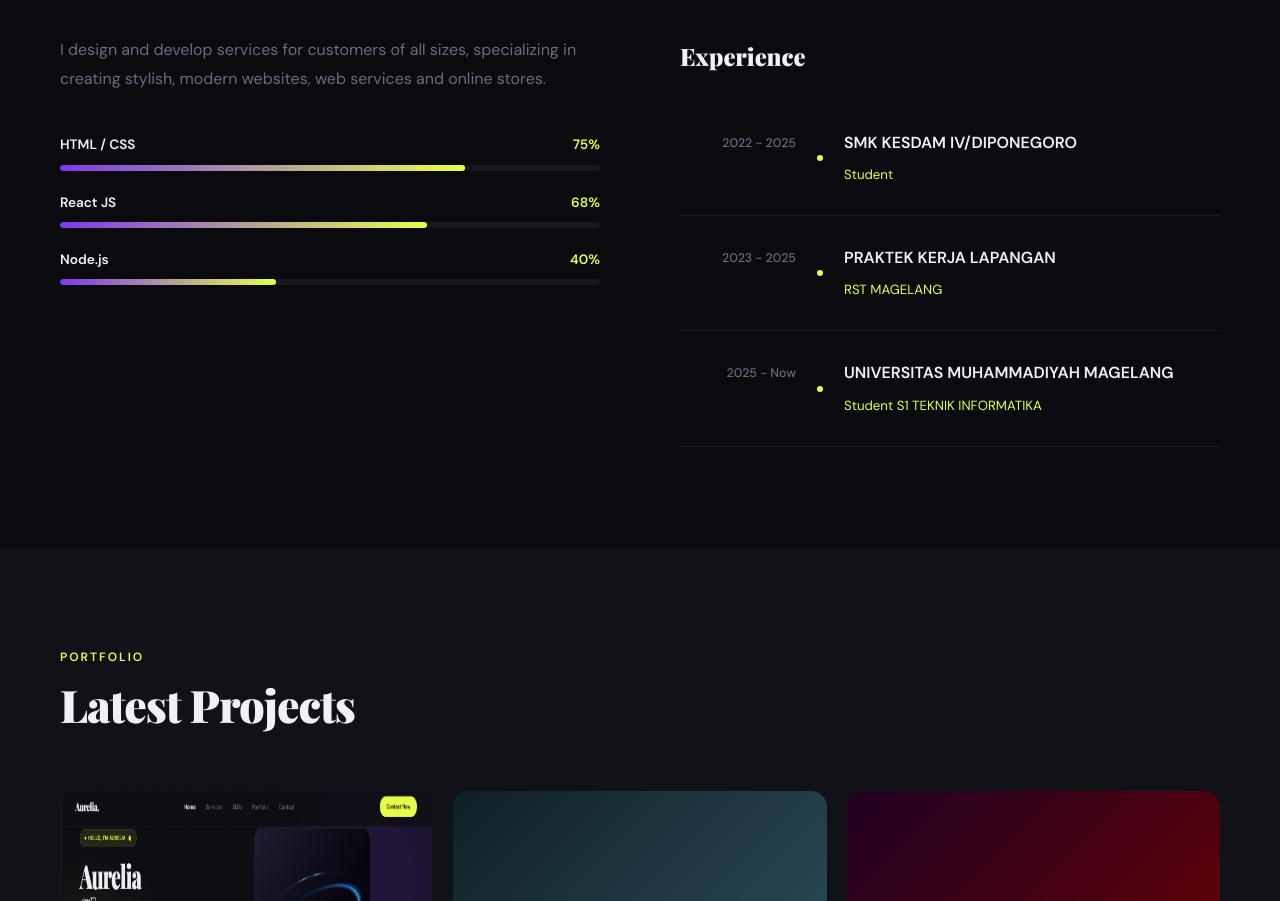
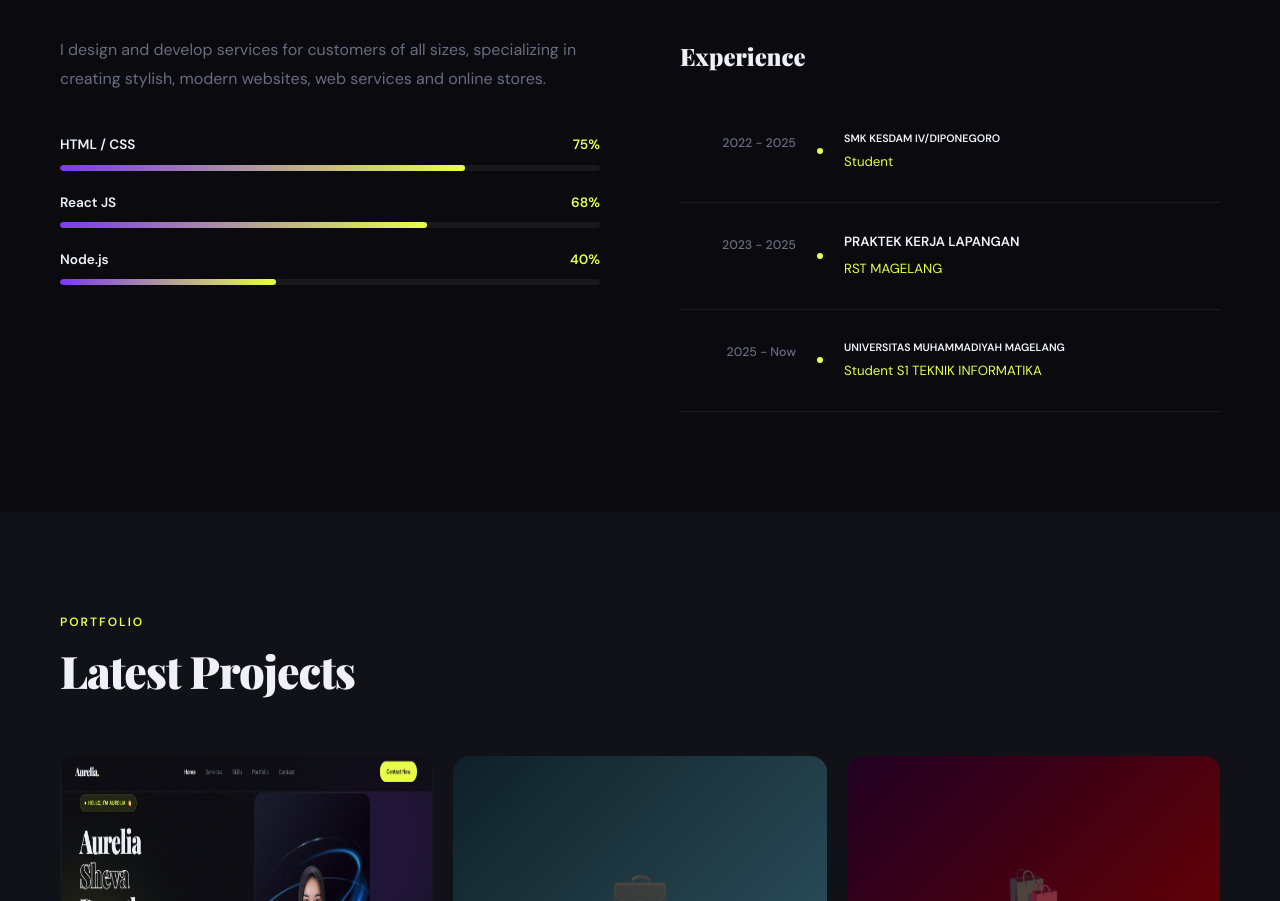
Before and after one commit to aureliasheva/Portofolio-html, a plain HTML site: page index.html in a window 1280 px wide. Shown: the part 2080-2981 px from the top of the page. Drawn offline with nearby package versions, Linux system fonts and the light colour scheme.

Commit message:
Update experience section headings to improve semantic structure

```diff
--- a/index.html
+++ b/index.html
@@ -141,21 +141,21 @@
           <div class="exp-item">
             <div class="exp-date">2022 - 2025</div>
             <div class="exp-body">
-              <h4>SMK KESDAM IV/DIPONEGORO</h4>
+              <h6>SMK KESDAM IV/DIPONEGORO</h4>
               <span>Student</span>
             </div>
           </div>
           <div class="exp-item">
             <div class="exp-date">2023 - 2025</div>
             <div class="exp-body">
-              <h4>PRAKTEK KERJA LAPANGAN</h4>
+              <h5>PRAKTEK KERJA LAPANGAN</h4>
               <span>RST MAGELANG</span>
             </div>
           </div>
           <div class="exp-item">
             <div class="exp-date">2025 - Now</div>
             <div class="exp-body">
-              <h4>UNIVERSITAS MUHAMMADIYAH MAGELANG</h4>
+              <h6>UNIVERSITAS MUHAMMADIYAH MAGELANG</h4>
               <span>Student S1 TEKNIK INFORMATIKA</span>
             </div>
           </div>
```
Also changed, not shown: 2 other files.
